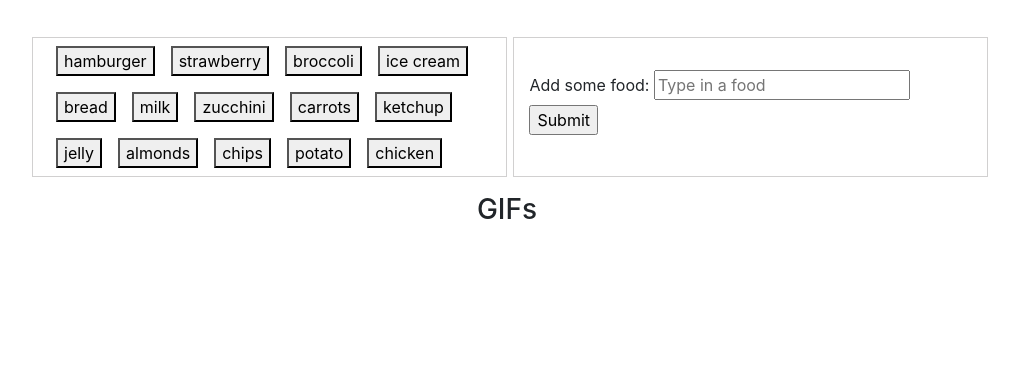
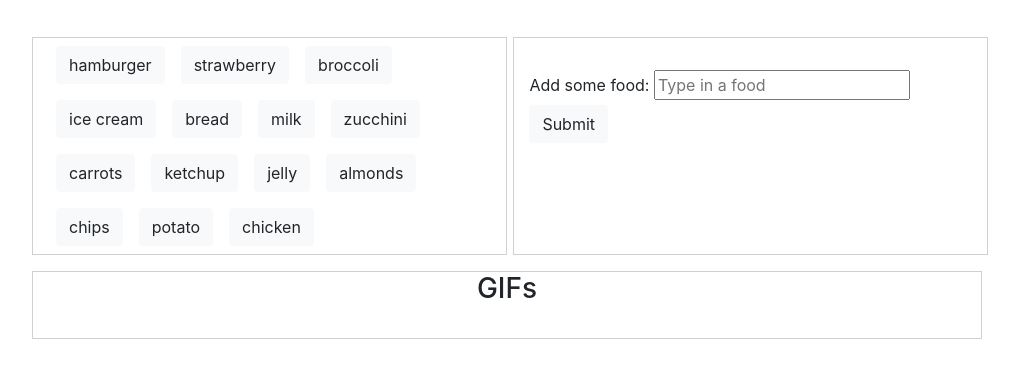
Before and after one commit to mrsfafrak/Giftastic, a plain HTML site: page index.html in a window 1280 px wide. Shown: the part 67-444 px from the top of the page, without its empty margins (133-1152 px from the left). Drawn offline with nearby package versions, Linux system fonts and the light colour scheme.

Commit message:
styling work and polishes

```diff
--- a/app.js
+++ b/app.js
@@ -1,14 +1,13 @@
 var topics = ["hamburger", "strawberry", "broccoli", "ice cream", "bread", "milk", "zucchini", "carrots", "ketchup", "jelly", "almonds", "chips", "potato", "chicken"]
 //intitially renders the food buttons from array above when page is loaded
 renderButtons();
-
-//function to add array of food topics to DOM
+//function to add array of food topics to page
 function renderButtons() {
     $("#food-input").val("");
     $("#buttons").empty();
     for (var i = 0; i < topics.length; i++) {
         var newButton = $("<button>");
-        newButton.attr("class", "buttonDetail");
+        newButton.attr("class", "buttonDetail btn btn-light");
         newButton.text(topics[i]);
         $("#buttons").append(newButton);
     };
@@ -20,7 +19,6 @@ $("#add-food").on("click", function (event) {
     topics.push(food);
     renderButtons();
 })
-
 //on click event to add still GIFs to page
 // needed this coding to account for dynamically
 $(document).on("click", ".buttonDetail", function () {
@@ -33,8 +31,8 @@ $(document).on("click", ".buttonDetail", function () {
     $.ajax({
         url: queryURL,
         method: "GET"
+    // once request is received from GIPHY this function will 'then' fire
     }).then(function (response) {
-        console.log(response);
         var results = response.data
         for (var i = 0; i < results.length; i++) {
             var foodDiv = $("<div>")
@@ -49,6 +47,7 @@ $(document).on("click", ".buttonDetail", function () {
             foodDiv.append(foodImage);
             $("#gifs-here").prepend(foodDiv);
         }
+        // click event for imgs of GIFs to get them to animate or stop
         $("img").on("click", function () {
             var state = $(this).attr("data-state");
             if (state === "still") {
@@ -59,10 +58,6 @@ $(document).on("click", ".buttonDetail", function () {
                 $(this).attr("src", $(this).attr("data-still"));
                 $(this).attr("data-state", "still");
             }
-
         })
-
-
     })
-
 })
--- a/index.html
+++ b/index.html
@@ -30,15 +30,17 @@
             <div class="col-md-5 submission-box">
                 <label for="food-input">Add some food:</label>
                 <input type="text" id="food-input" placeholder="Type in a food"><br>
-                <input id="add-food" type="submit" value="Submit">
+                <input id="add-food" class="btn btn-light" type="submit" value="Submit">
             </div>
             <div class="col-md-1"></div>
         </div>
         <div class="row">
-            <div class="col-md-12">
+                <div class="col-md-1"></div>
+            <div class="col-md-10 gif-box">
                 <h3 class="text-center">GIFs</h3> <br>
                 <div id="gifs-here"></div>
             </div>
+            <div class="col-md-1"></div>
         </div>
     </div>
     <!-- link to external js file -->
--- a/style.css
+++ b/style.css
@@ -20,3 +20,6 @@
     float: left;
     margin: 0.5rem 1.5rem;
 }
+.gif-box{
+    border: 1px solid rgb(209, 208, 208);
+}
```
Also changed, not shown: 1 other file.
